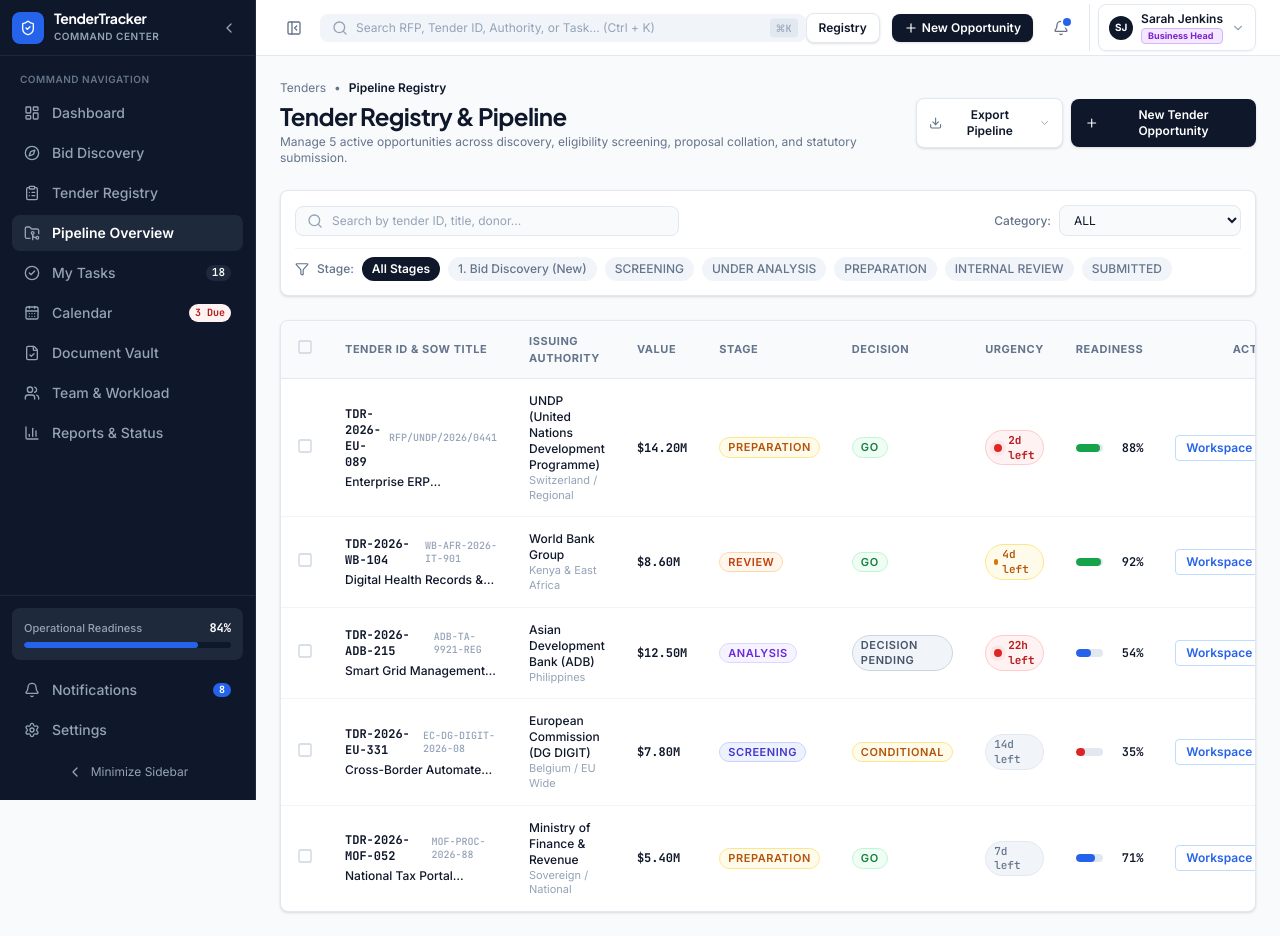
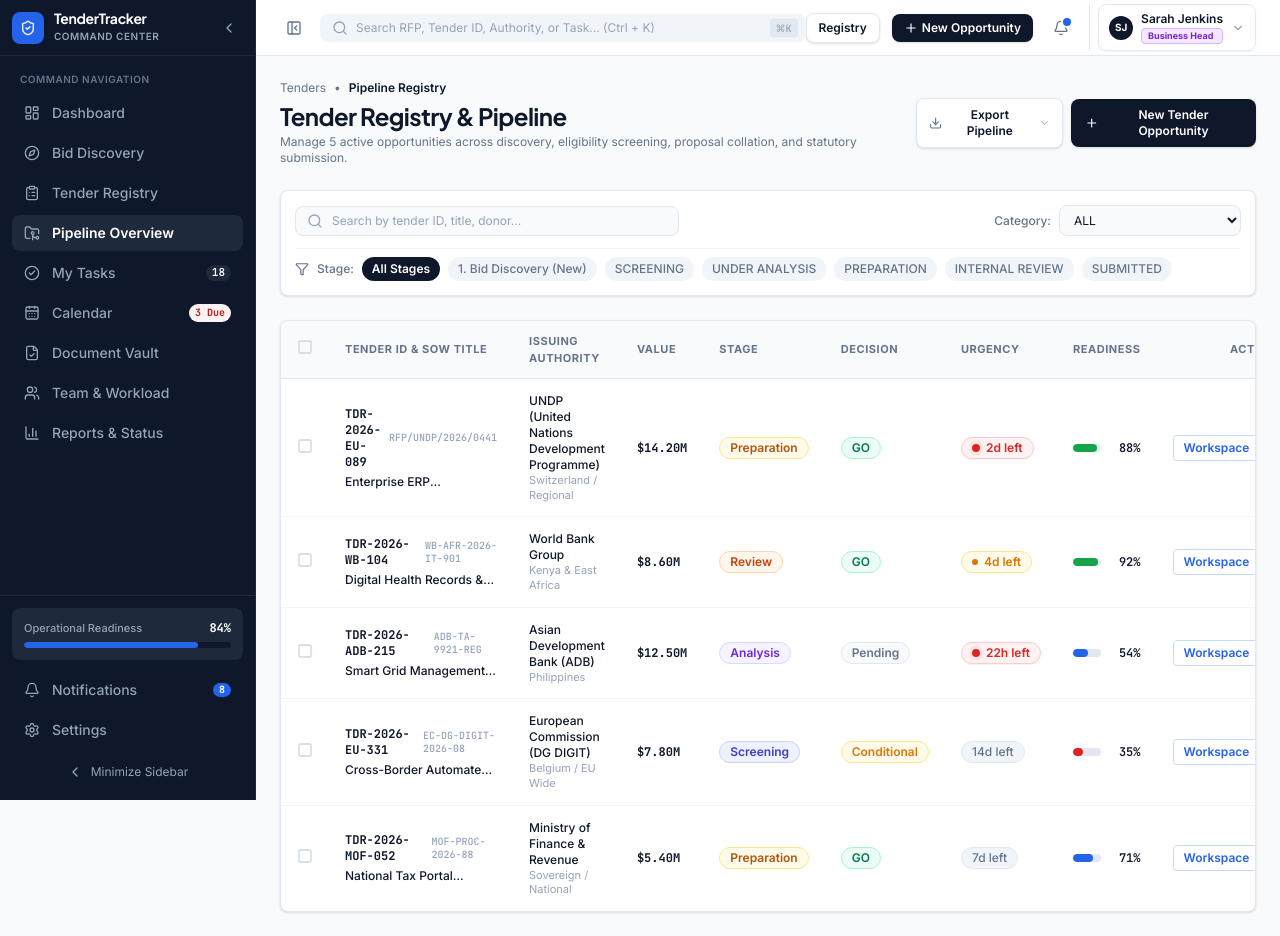
Before and after one commit to akib25889/Tender-tracker-v2, a React (Vite) app in the folder frontend/: page /tenders in a window 1280 px wide. Built offline with nearby package versions, Linux system fonts and the light colour scheme.

Commit message:
fix(ui): fix text wrapping and badge pill design for Decision and Urgency

```diff
--- a/frontend/src/components/ui/StatusBadge.tsx
+++ b/frontend/src/components/ui/StatusBadge.tsx
@@ -67,27 +67,27 @@ const STAGE_CONFIG: Record<TenderStage, { label: string; bg: string; text: strin
 const DECISION_CONFIG: Record<DecisionStatus, { label: string; bg: string; text: string; border: string }> = {
   GO: {
     label: 'GO',
-    bg: 'bg-[#F0FDF4]',
-    text: 'text-[#15803D]',
-    border: 'border-[#BBF7D0]',
+    bg: 'bg-[#ECFDF5]',
+    text: 'text-[#047857]',
+    border: 'border-[#A7F3D0]',
   },
   NO_GO: {
     label: 'NO-GO',
     bg: 'bg-[#FEF2F2]',
-    text: 'text-[#B91C1C]',
+    text: 'text-[#DC2626]',
     border: 'border-[#FECACA]',
   },
   CONDITIONAL: {
-    label: 'CONDITIONAL',
+    label: 'Conditional',
     bg: 'bg-[#FFFBEB]',
-    text: 'text-[#B45309]',
+    text: 'text-[#D97706]',
     border: 'border-[#FDE68A]',
   },
   PENDING: {
-    label: 'DECISION PENDING',
-    bg: 'bg-[#F1F5F9]',
-    text: 'text-[#475569]',
-    border: 'border-[#CBD5E1]',
+    label: 'Pending',
+    bg: 'bg-[#F8FAFC]',
+    text: 'text-[#64748B]',
+    border: 'border-[#E2E8F0]',
   },
 };
 
@@ -96,7 +96,7 @@ export const StatusBadge: React.FC<StatusBadgeProps> = ({ stage, decision, class
     const config = DECISION_CONFIG[decision] || DECISION_CONFIG.PENDING;
     return (
       <span
-        className={`inline-flex items-center px-2 py-0.5 rounded-full text-[11px] font-semibold tracking-wider uppercase border ${config.bg} ${config.text} ${config.border} ${className}`}
+        className={`inline-flex items-center px-2.5 py-0.5 rounded-full text-xs font-semibold whitespace-nowrap shrink-0 border ${config.bg} ${config.text} ${config.border} ${className}`}
       >
         {config.label}
       </span>
@@ -107,7 +107,7 @@ export const StatusBadge: React.FC<StatusBadgeProps> = ({ stage, decision, class
     const config = STAGE_CONFIG[stage] || STAGE_CONFIG.DISCOVERED;
     return (
       <span
-        className={`inline-flex items-center px-2 py-0.5 rounded-full text-[11px] font-semibold tracking-wider uppercase border ${config.bg} ${config.text} ${config.border} ${className}`}
+        className={`inline-flex items-center px-2.5 py-0.5 rounded-full text-xs font-semibold whitespace-nowrap shrink-0 border ${config.bg} ${config.text} ${config.border} ${className}`}
       >
         {config.label}
       </span>
--- a/frontend/src/components/ui/UrgencyBadge.tsx
+++ b/frontend/src/components/ui/UrgencyBadge.tsx
@@ -22,13 +22,13 @@ export const UrgencyBadge: React.FC<UrgencyBadgeProps> = ({
   if (isCritical) {
     return (
       <span
-        className={`inline-flex items-center gap-1.5 px-2 py-0.5 rounded-full text-[11px] font-mono font-bold bg-[#FEF2F2] text-[#B91C1C] border border-[#FECACA] ${className}`}
+        className={`inline-flex items-center gap-1.5 px-2.5 py-0.5 rounded-full text-xs font-semibold whitespace-nowrap shrink-0 bg-[#FEF2F2] text-[#DC2626] border border-[#FECACA] shadow-2xs ${className}`}
       >
-        <span className="relative flex h-2 w-2">
+        <span className="relative flex h-2 w-2 shrink-0">
           <span className="animate-ping absolute inline-flex h-full w-full rounded-full bg-[#DC2626] opacity-75"></span>
           <span className="relative inline-flex rounded-full h-2 w-2 bg-[#DC2626]"></span>
         </span>
-        {text}
+        <span>{text}</span>
       </span>
     );
   }
@@ -36,17 +36,17 @@ export const UrgencyBadge: React.FC<UrgencyBadgeProps> = ({
   if (isUrgent) {
     return (
       <span
-        className={`inline-flex items-center gap-1 px-2 py-0.5 rounded-full text-[11px] font-mono font-semibold bg-[#FFFBEB] text-[#B45309] border border-[#FDE68A] ${className}`}
+        className={`inline-flex items-center gap-1.5 px-2.5 py-0.5 rounded-full text-xs font-semibold whitespace-nowrap shrink-0 bg-[#FFFBEB] text-[#D97706] border border-[#FDE68A] ${className}`}
       >
-        <span className="h-1.5 w-1.5 rounded-full bg-[#D97706]"></span>
-        {text}
+        <span className="h-1.5 w-1.5 rounded-full bg-[#D97706] shrink-0"></span>
+        <span>{text}</span>
       </span>
     );
   }
 
   return (
     <span
-      className={`inline-flex items-center px-2 py-0.5 rounded-full text-[11px] font-mono text-[#64748B] bg-[#F1F5F9] border border-[#E2E8F0] ${className}`}
+      className={`inline-flex items-center px-2.5 py-0.5 rounded-full text-xs font-medium whitespace-nowrap shrink-0 text-[#64748B] bg-[#F1F5F9] border border-[#E2E8F0] ${className}`}
     >
       {text}
     </span>
--- a/frontend/src/pages/TenderListPage.tsx
+++ b/frontend/src/pages/TenderListPage.tsx
@@ -246,12 +246,12 @@ export const TenderListPage: React.FC = () => {
                 </th>
                 <th className="py-3 px-4">Tender ID &amp; SOW Title</th>
                 <th className="py-3 px-4">Issuing Authority</th>
-                <th className="py-3 px-4">Value</th>
-                <th className="py-3 px-4">Stage</th>
-                <th className="py-3 px-4">Decision</th>
-                <th className="py-3 px-4">Urgency</th>
-                <th className="py-3 px-4">Readiness</th>
-                <th className="py-3 px-4 text-right">Action</th>
+                <th className="py-3 px-4 whitespace-nowrap">Value</th>
+                <th className="py-3 px-4 whitespace-nowrap">Stage</th>
+                <th className="py-3 px-4 whitespace-nowrap">Decision</th>
+                <th className="py-3 px-4 whitespace-nowrap">Urgency</th>
+                <th className="py-3 px-4 whitespace-nowrap">Readiness</th>
+                <th className="py-3 px-4 text-right whitespace-nowrap">Action</th>
               </tr>
             </thead>
             <tbody className="divide-y divide-[#F1F5F9] text-xs">
@@ -302,15 +302,15 @@ export const TenderListPage: React.FC = () => {
                     {formatCurrency(tender.estimatedValue)}
                   </td>
 
-                  <td className="py-3.5 px-4">
+                  <td className="py-3.5 px-4 whitespace-nowrap">
                     <StatusBadge stage={tender.stage} />
                   </td>
 
-                  <td className="py-3.5 px-4">
+                  <td className="py-3.5 px-4 whitespace-nowrap">
                     <StatusBadge decision={tender.decision} />
                   </td>
 
-                  <td className="py-3.5 px-4">
+                  <td className="py-3.5 px-4 whitespace-nowrap">
                     <UrgencyBadge
                       daysRemaining={tender.daysRemaining}
                       hoursRemaining={tender.hoursRemaining}
```
